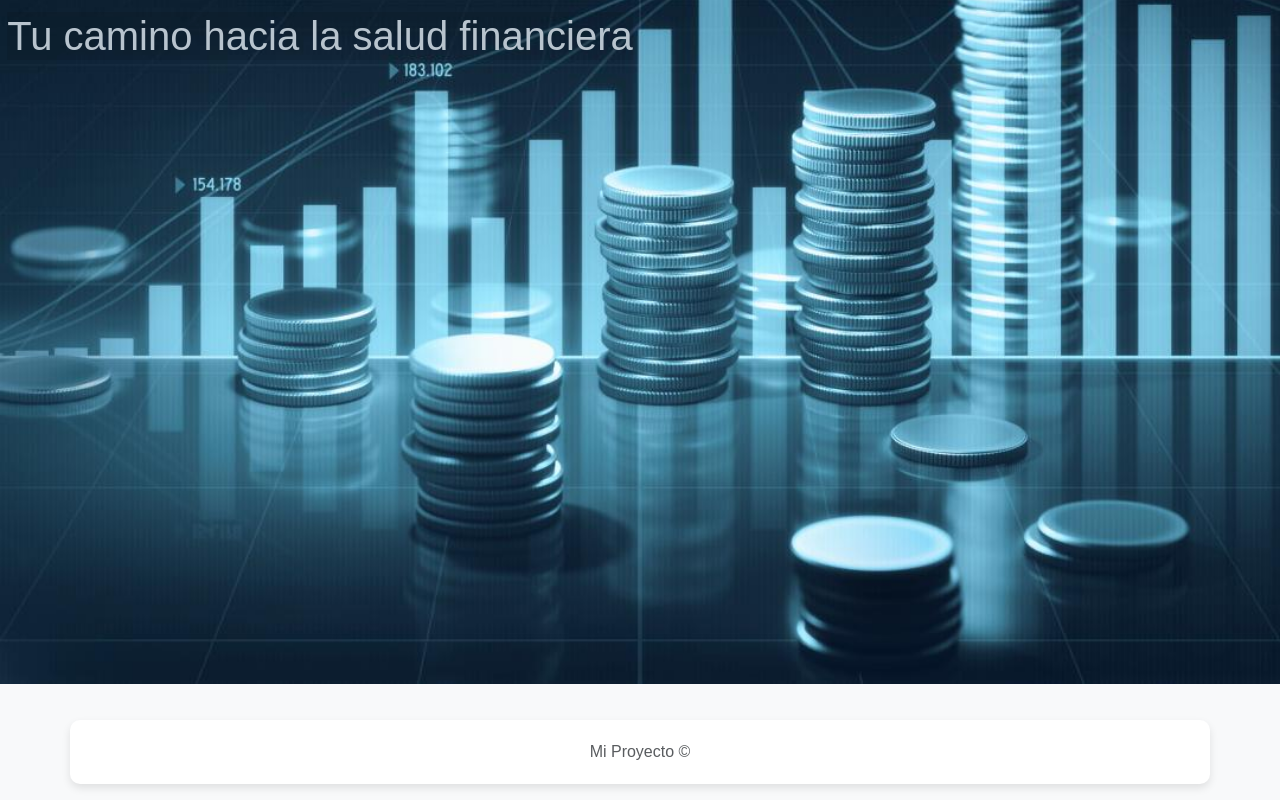
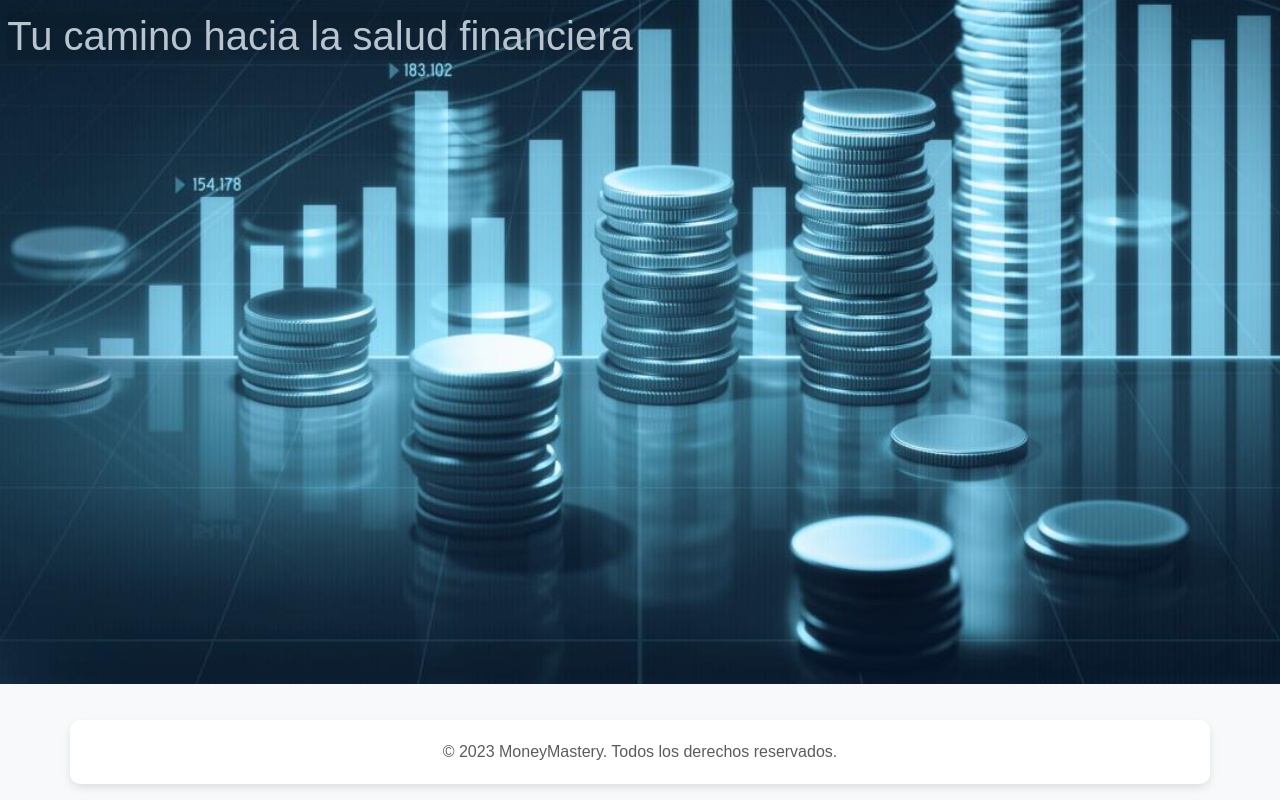
Before and after one commit to Yemyja/salud_financiera, a React (Create React App) app: page / in a window 1280 px wide. Shown: the part 193-993 px from the top of the page. Built offline with nearby package versions, Linux system fonts and the light colour scheme; a small style sheet from the web is missing; a web font is replaced by a local one.

Commit message:
recuadros

```diff
--- a/src/App.js
+++ b/src/App.js
@@ -107,7 +107,8 @@ function App() {
 
       <footer class="footer mt-auto py-3 bg-light">
       <div class="container">
-        <span class="text-muted">Mi Proyecto © <script>document.write(new Date().getFullYear())</script> </span>
+        <span class="text-muted">© 2023 MoneyMastery. Todos los derechos reservados.
+<script>document.write(new Date().getFullYear())</script> </span>
       </div>
     </footer>
     </div>
```
Also changed, not shown: public/home4.jpeg (added).
